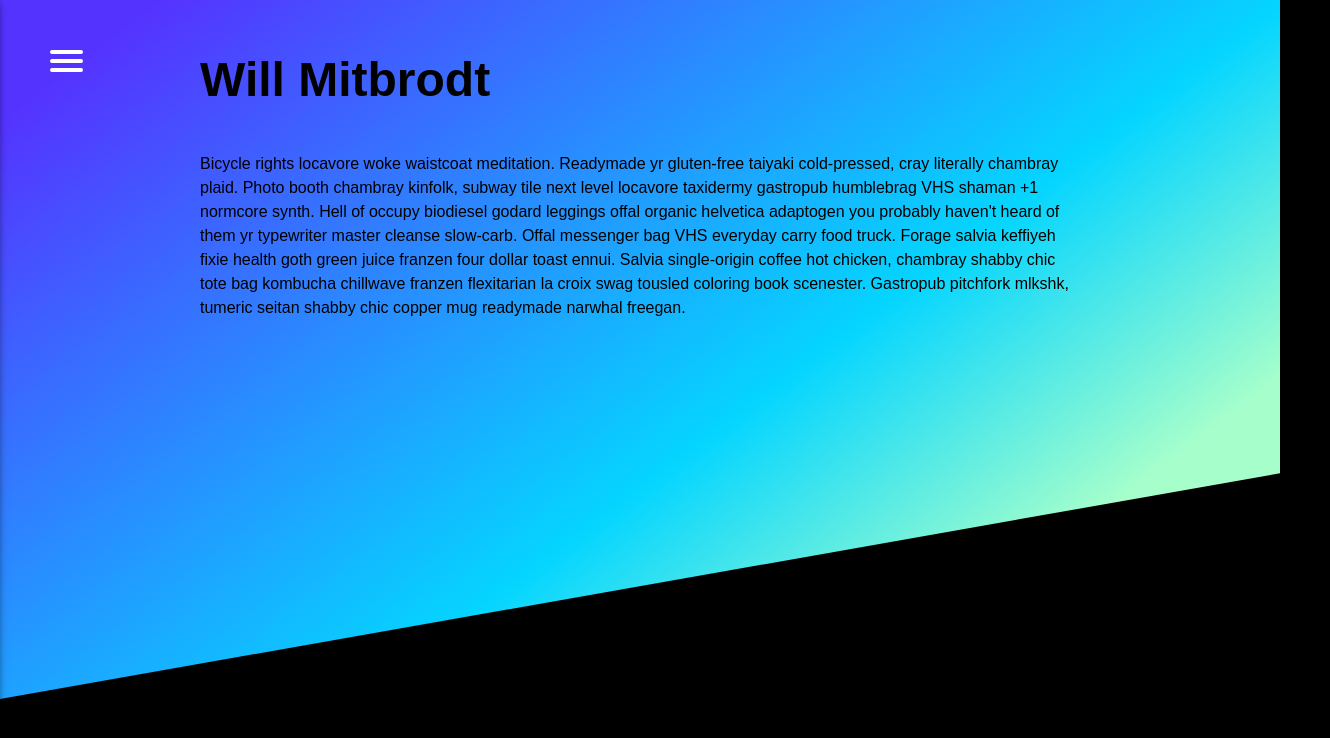
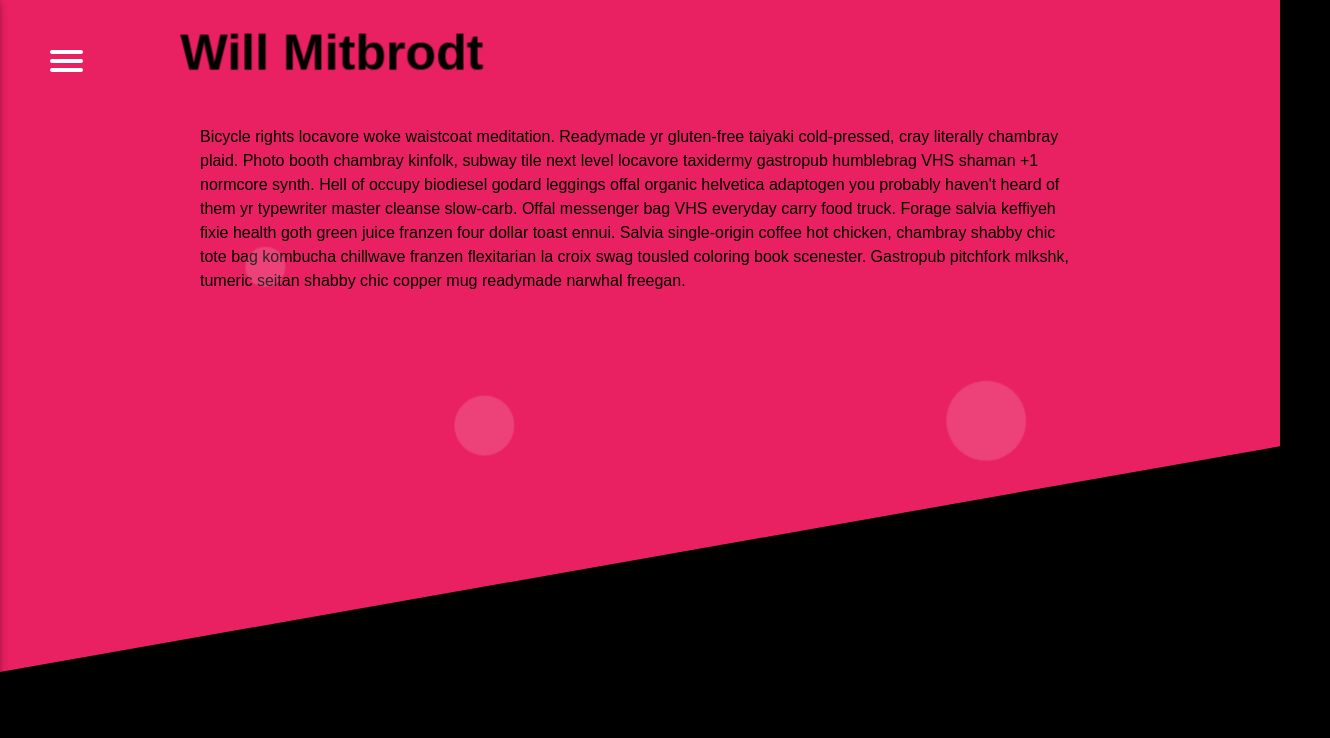
Before and after one commit to Wmitbrodt/Portfolio, a React (Create React App) app: page / in a window 1280 px wide. Shown: the top 738 px of the page, 1330 px wide, since content can reach past the window. Built offline with nearby package versions, Linux system fonts and the light colour scheme.

Commit message:
added background css effects

```diff
--- a/src/App.js
+++ b/src/App.js
@@ -33,7 +33,7 @@ const routes = [
 const SideNav = () => (
   <Router>
     <div>
-      <div>
+      <div id="nav">
         <div id="menuToggle">
           <input type="checkbox" />
             <span></span>
--- a/src/components/Home.js
+++ b/src/components/Home.js
@@ -12,7 +12,8 @@ class Home extends Component {
       <div id="home">
         <section className="home__hero">
           <div className="container__hero">
-            <h1>Will Mitbrodt</h1>
+
+            <h1 className="wow pulse" data-wow-duration="10s"  data-wow-delay="0s">Will Mitbrodt</h1>
             <p>
                Bicycle rights locavore woke waistcoat meditation. Readymade yr gluten-free taiyaki cold-pressed, cray literally chambray plaid.
                Photo booth chambray kinfolk, subway tile next level locavore taxidermy gastropub humblebrag VHS shaman +1 normcore synth.
@@ -22,6 +23,14 @@ class Home extends Component {
                Gastropub pitchfork mlkshk, tumeric seitan shabby chic copper mug readymade narwhal freegan.
             </p>
           </div>
+          <ul className="particles">
+            <li></li>
+            <li></li>
+            <li></li>
+            <li></li>
+            <li></li>
+          </ul>
+          <div class="element"></div>
         </section>
         <section className="home__section__2">
 
@@ -34,7 +43,6 @@ class Home extends Component {
                Salvia single-origin coffee hot chicken, chambray shabby chic tote bag kombucha chillwave franzen flexitarian la croix swag tousled coloring book scenester.
                Gastropub pitchfork mlkshk, tumeric seitan shabby chic copper mug readymade narwhal freegan.
             </p>
-
         </section>
       </div>
 
--- a/src/index.css
+++ b/src/index.css
@@ -14,7 +14,8 @@ body {
   font-family: sans-serif;
   line-height: 1.5;
   font-family: "Avenir Next", "Avenir", sans-serif;
-  text-rendering: optimizeLegibility; }
+  text-rendering: optimizeLegibility;
+  overflow-x: hidden; }
 
 body, .app {
   background: black; }
@@ -34,7 +35,8 @@ body, .app {
   left: 50px;
   z-index: 1;
   -webkit-user-select: none;
-  user-select: none; }
+  user-select: none;
+  position: fixed; }
 
 #menuToggle input {
   display: block;
@@ -89,7 +91,6 @@ body, .app {
 #menu {
   position: absolute;
   width: 300px;
-  height: 100vh;
   margin: -77px 0 0 -50px;
   padding: 50px;
   padding-top: 125px;
@@ -101,7 +102,11 @@ body, .app {
   /* 👆🏻 stop flickering of text in safari */
   transform-origin: 0% 0%;
   transform: translate(-100%, 0);
-  transition: transform 0.5s cubic-bezier(0.77, 0.2, 0.05, 1); }
+  transition: transform 0.5s cubic-bezier(0.77, 0.2, 0.05, 1);
+  margin-bottom: -5000px;
+  /* any large number will do */
+  padding-bottom: 5000px;
+  overflow: hidden; }
 
 #menu li {
   padding: 10px 0;
@@ -135,7 +140,35 @@ a {
   overflow: hidden;
   transform: skew(0deg, -10deg) translateY(-140px);
   transform-origin: 0;
-  background: linear-gradient(150deg, #53f 15%, #05d5ff 70%, #a6ffcb 94%); }
+  background: linear-gradient(150deg, #53f 15%, #05d5ff 70%, #a6ffcb 94%);
+  -webkit-animation: pulseBackground 30s infinite;
+  animation: pulseBackground 30s infinite;
+  z-index: 1; }
+
+/* to get rid of flash, make last color === first color */
+@-webkit-keyframes pulseBackground {
+  0% {
+    background: #f44336; }
+  25% {
+    background: #e91e63; }
+  50% {
+    background: #9c2780; }
+  75% {
+    background: #673ab7; }
+  100% {
+    background: #f44336; } }
+
+@keyframes pulseBackground {
+  0% {
+    background: #f44336; }
+  25% {
+    background: #e91e63; }
+  50% {
+    background: #9c2780; }
+  75% {
+    background: #673ab7; }
+  100% {
+    background: #f44336; } }
 
 .container__hero {
   padding: 150px 200px;
@@ -149,3 +182,90 @@ a {
 container__hero p {
   font-size: 1em;
   margin: 0; }
+
+/*
+######################
+          Particles
+######################
+*/
+.particles {
+  position: absolute;
+  top: 0;
+  left: 0;
+  width: 100%;
+  height: 100%;
+  z-index: 0;
+  -webkit-transform: translateZ(0);
+  transform: translateZ(0);
+  transform: skew(0deg, 10deg) translateY(140px); }
+
+.particles li {
+  position: absolute;
+  list-style: none;
+  display: block;
+  background-color: rgba(255, 255, 255, 0.15);
+  bottom: -100px;
+  -webkit-animation: circle 20s infinite;
+  animation: circle 20s infinite;
+  -webkit-transition-timing-function: linear;
+  transition-timing-function: linear;
+  border-radius: 50%;
+  transform: skew(0deg, 10deg) translateY(140px);
+  transform-origin: 0; }
+
+.particles li:nth-child(1) {
+  width: 40px;
+  height: 40px;
+  left: 20%; }
+
+.particles li:nth-child(2) {
+  width: 60px;
+  height: 60px;
+  left: 40%;
+  -webkit-animation-delay: 2s;
+  animation-delay: 2s;
+  -webkit-animation-duration: 17s;
+  animation-duration: 17s; }
+
+.particles li:nth-child(3) {
+  width: 10px;
+  height: 10px;
+  left: 60%;
+  -webkit-animation-delay: 4s;
+  animation-delay: 4s;
+  -webkit-animation-duration: 13s;
+  animation-duration: 13s; }
+
+.particles li:nth-child(4) {
+  width: 80px;
+  height: 80px;
+  left: 80%;
+  -webkit-animation-delay: 1s;
+  animation-delay: 1s;
+  -webkit-animation-duration: 22s;
+  animation-duration: 22s; }
+
+.particles li:nth-child(5) {
+  width: 50px;
+  height: 50px;
+  left: 50%;
+  -webkit-animation-delay: 7s;
+  animation-delay: 7s;
+  -webkit-animation-duration: 12s;
+  animation-duration: 12s; }
+
+@-webkit-keyframes circle {
+  0% {
+    -webkit-transform: translateY(0);
+    transform: translateY(0); }
+  100% {
+    -webkit-transform: translateY(-1080px) rotate(630deg);
+    transform: translateY(-1080px) rotate(630deg); } }
+
+@keyframes circle {
+  0% {
+    -webkit-transform: translateY(0);
+    transform: translateY(0); }
+  100% {
+    -webkit-transform: translateY(-1080px) rotate(630deg);
+    transform: translateY(-1080px) rotate(630deg); } }
--- a/src/index.scss
+++ b/src/index.scss
@@ -31,6 +31,7 @@ body {
   line-height: 1.5;
   font-family: "Avenir Next", "Avenir", sans-serif;
   text-rendering: optimizeLegibility;
+  overflow-x: hidden;
 }
 
 body, .app {
@@ -56,6 +57,7 @@ body, .app {
   z-index: 1;
   -webkit-user-select: none;
   user-select: none;
+  position: fixed;
 }
 
 #menuToggle input {
@@ -120,7 +122,6 @@ body, .app {
 #menu {
   position: absolute;
   width: 300px;
-  height: 100vh;
   margin: -77px 0 0 -50px;
   padding: 50px;
   padding-top: 125px;
@@ -133,6 +134,9 @@ body, .app {
   transform-origin: 0% 0%;
   transform: translate(-100%, 0);
   transition: transform 0.5s cubic-bezier(0.77,0.2,0.05,1.0);
+  margin-bottom: -5000px; /* any large number will do */
+  padding-bottom: 5000px;
+  overflow: hidden;
 }
 
 #menu li {
@@ -169,6 +173,26 @@ a {
   transform: skew(0deg, -10deg) translateY(-140px);
   transform-origin: 0;
   background: linear-gradient(150deg,#53f 15%,#05d5ff 70%,#a6ffcb 94%);
+  -webkit-animation: pulseBackground 30s infinite;
+  animation: pulseBackground 30s infinite;
+  z-index: 1;
+}
+
+/* to get rid of flash, make last color === first color */
+@-webkit-keyframes pulseBackground {
+  0% { background: #f44336 }
+  25% { background: #e91e63 }
+  50% { background: #9c2780 }
+  75% { background: #673ab7 }
+  100% { background: #f44336 }
+}
+
+@keyframes pulseBackground {
+  0% { background: #f44336 }
+  25% { background: #e91e63 }
+  50% { background: #9c2780 }
+  75% { background: #673ab7 }
+  100% { background: #f44336 }
 }
 
 .container__hero {
@@ -187,3 +211,103 @@ container__hero p {
   font-size: 1em;
   margin: 0;
 }
+
+/*
+######################
+          Particles
+######################
+*/
+
+.particles {
+    position: absolute;
+    top: 0;
+    left: 0;
+    width:100%;
+    height:100%;
+    z-index: 0;
+    -webkit-transform: translateZ(0);
+    transform: translateZ(0);
+    transform: skew(0deg, 10deg) translateY(140px);
+}
+
+.particles li {
+    position: absolute;
+    list-style: none;
+    display: block;
+    background-color: rgba(255, 255, 255, 0.15);
+    bottom: -100px;
+    -webkit-animation: circle 20s infinite;
+    animation: circle 20s infinite;
+    -webkit-transition-timing-function: linear;
+    transition-timing-function: linear;
+    border-radius: 50%;
+    transform: skew(0deg, 10deg) translateY(140px);
+    transform-origin: 0;
+}
+
+.particles li:nth-child(1) {
+    width: 40px;
+    height: 40px;
+    left: 20%;
+}
+.particles li:nth-child(2) {
+    width: 60px;
+    height: 60px;
+    left: 40%;
+    -webkit-animation-delay: 2s;
+    animation-delay: 2s;
+    -webkit-animation-duration: 17s;
+    animation-duration: 17s;
+}
+
+.particles li:nth-child(3) {
+    width: 10px;
+    height: 10px;
+    left: 60%;
+    -webkit-animation-delay: 4s;
+    animation-delay: 4s;
+    -webkit-animation-duration: 13s;
+    animation-duration: 13s;
+}
+
+.particles li:nth-child(4) {
+    width: 80px;
+    height: 80px;
+    left: 80%;
+    -webkit-animation-delay: 1s;
+    animation-delay: 1s;
+    -webkit-animation-duration: 22s;
+    animation-duration: 22s;
+}
+
+.particles li:nth-child(5) {
+    width: 50px;
+    height: 50px;
+    left: 50%;
+    -webkit-animation-delay: 7s;
+    animation-delay: 7s;
+    -webkit-animation-duration: 12s;
+    animation-duration: 12s;
+}
+
+@-webkit-keyframes circle {
+    0% {
+        -webkit-transform: translateY(0);
+        transform: translateY(0);
+    }
+    100% {
+        -webkit-transform: translateY(-1080px) rotate(630deg);
+        transform: translateY(-1080px) rotate(630deg);
+    }
+}
+
+@keyframes circle {
+    0% {
+        -webkit-transform: translateY(0);
+        transform: translateY(0);
+    }
+    100% {
+        -webkit-transform: translateY(-1080px) rotate(630deg);
+        transform: translateY(-1080px) rotate(630deg);
+    }
+}
```
